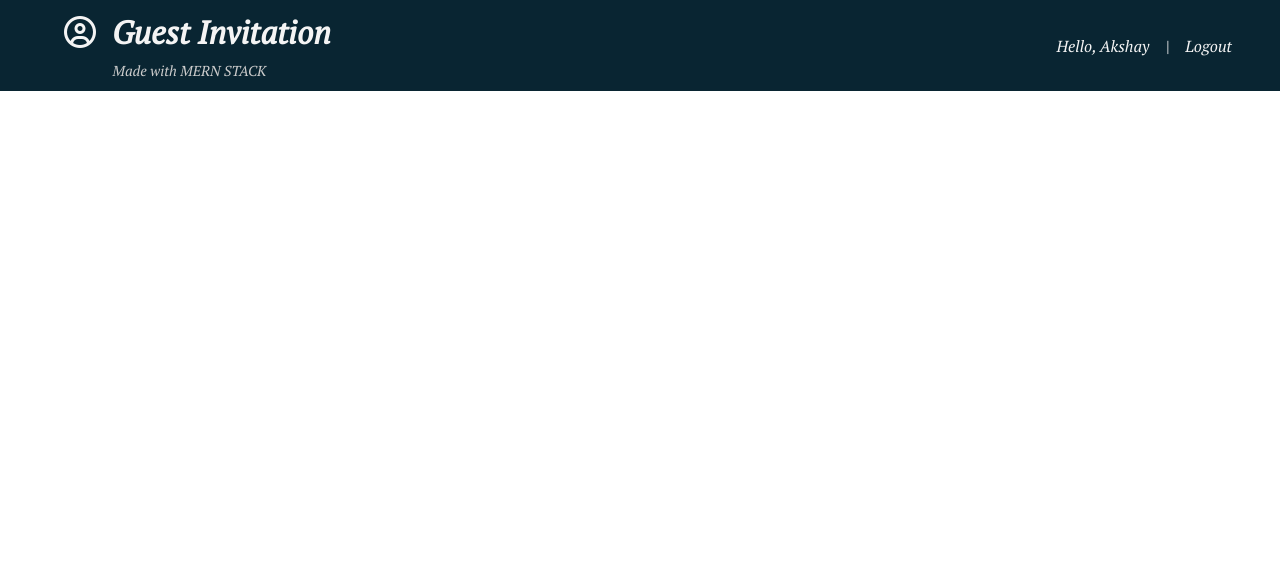
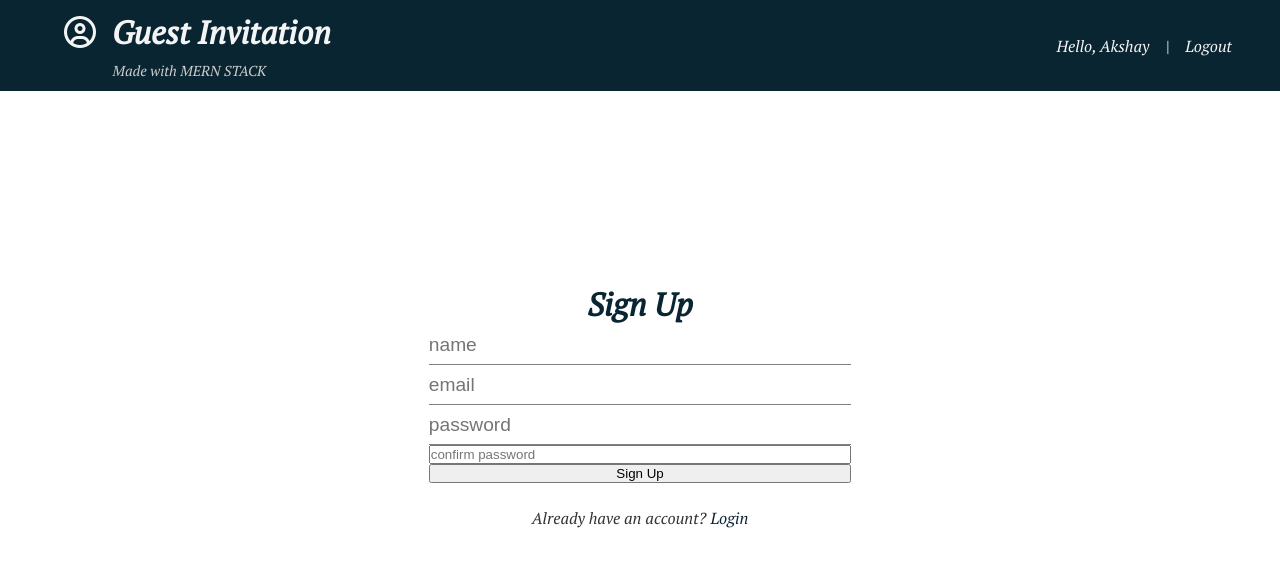
Before and after one commit to akshaydonhe12/Guest-Invitation-MERN, a React (Create React App) app in the folder client/: page /register in a window 1280 px wide. Shown: the top 566 px of the page. Built offline with nearby package versions, Linux system fonts and the light colour scheme.

Commit message:
fix-bug/app.js

```diff
--- a/client/src/App.js
+++ b/client/src/App.js
@@ -17,8 +17,8 @@ function App() {
       <Navbar/>
       <Switch>
          <Route exact path='/' component={Home}/>
-         <Route exact path='/' component={Register}/>
-         <Route exact path='/' component={Login}/>
+         <Route exact path='/register' component={Register}/>
+         <Route exact path='/login' component={Login}/>
       </Switch>
     </div>
     </Router>
--- a/client/src/components/pages/Register.js
+++ b/client/src/components/pages/Register.js
@@ -1,4 +1,4 @@
-import React from 'react'
+import React from 'react';
 import {Link} from 'react-router-dom'
 
 const Register = () => {
```
